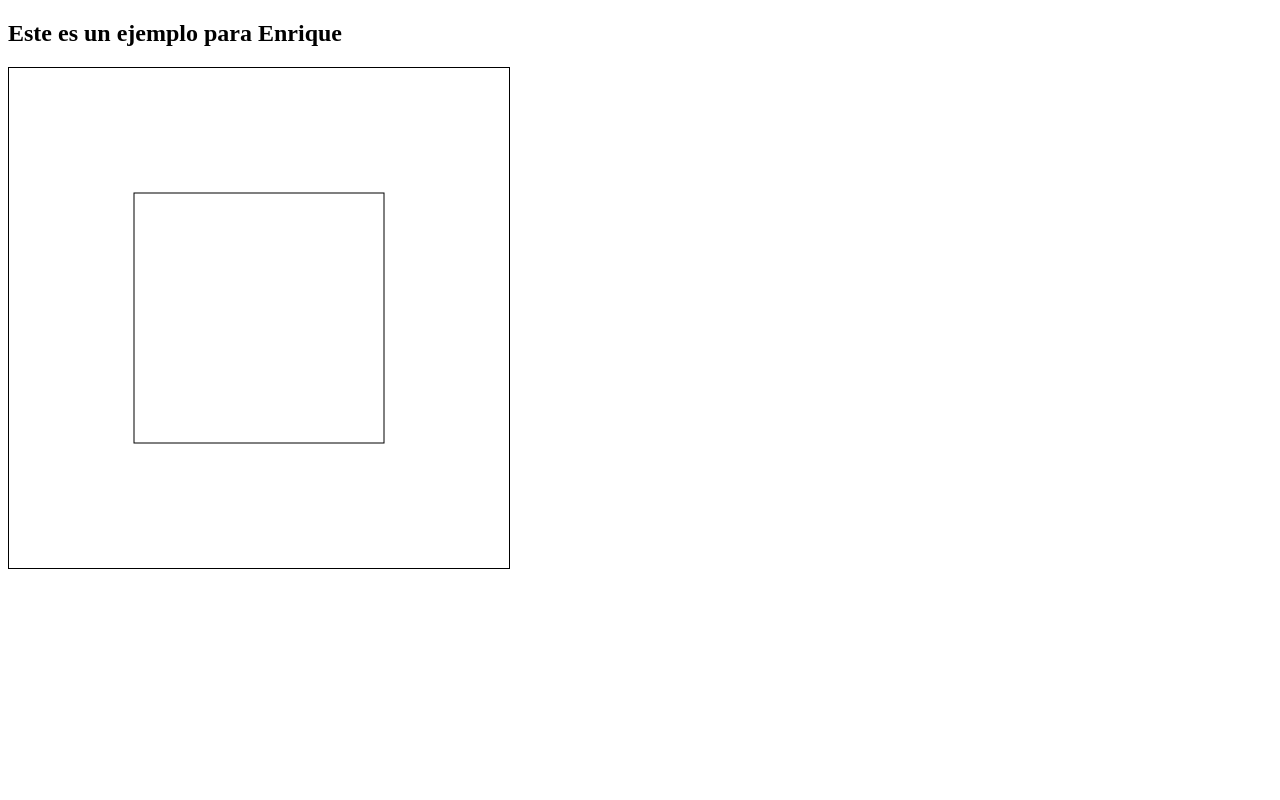
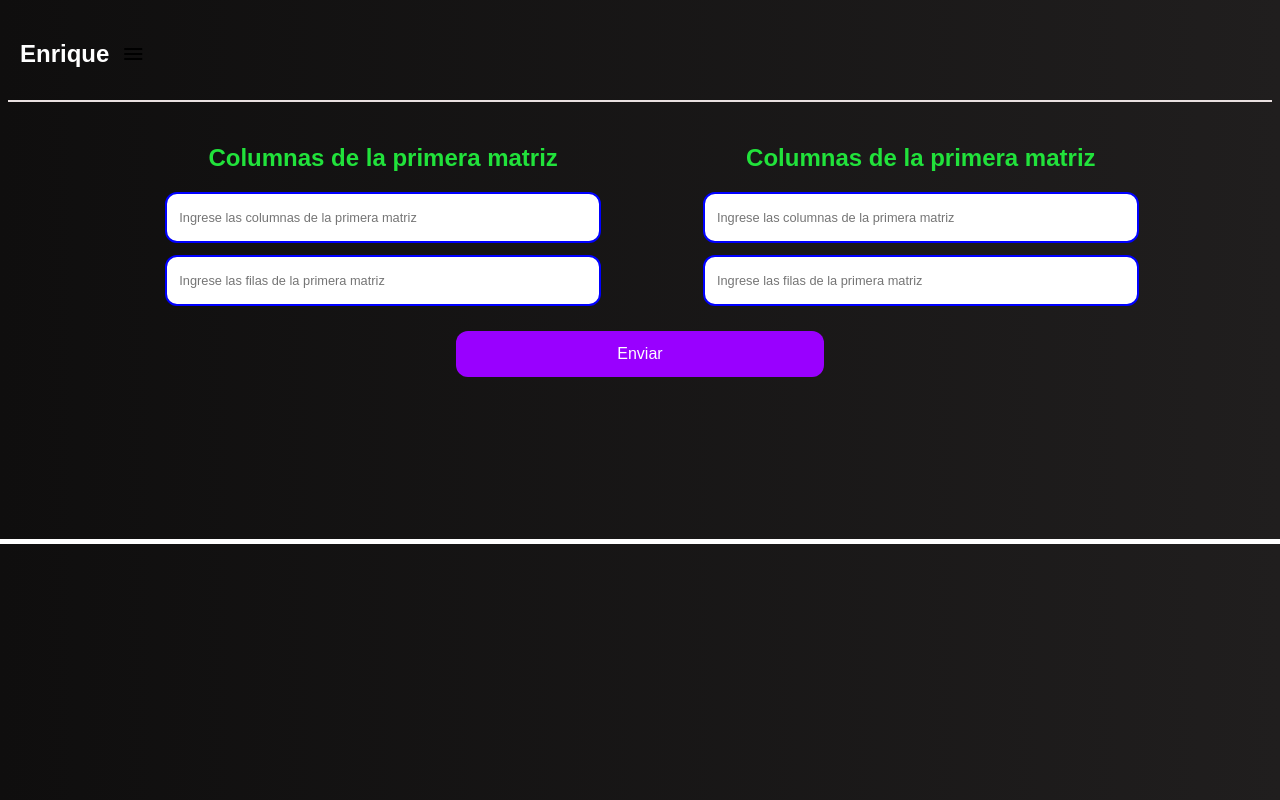
Before and after one commit to MiguelHG2351/matrixTesting, a website: page src/index.html in a window 1280 px wide. Shown: the top 800 px of the page. Drawn offline with nearby package versions, Linux system fonts and the light colour scheme.

Commit message:
error :(

```diff
--- a/src/index.html
+++ b/src/index.html
@@ -1,36 +1,69 @@
 <!DOCTYPE html>
 <html lang="en">
   <head>
-    <meta charset="UTF-8">
-    <meta name="viewport" content="width=device-width, initial-scale=1.0">
+    <meta charset="UTF-8" />
+    <meta name="viewport" content="width=device-width, initial-scale=1.0" />
     <title>Render matrix</title>
+    <link
+      rel="stylesheet"
+      href="https://cdnjs.cloudflare.com/ajax/libs/material-design-icons/3.0.1/iconfont/material-icons.min.css"
+    />
+    <link rel="stylesheet" href="style.css" />
     <style>
       canvas {
         /* width: 100%;
             height: 95vh; */
-            border: 1px solid #000;
+        border: 5px solid #fff;
       }
     </style>
   </head>
   <body>
-    <h2>Este es un ejemplo para Enrique</h2>
+    <div id="app">
+      <header class="header-site">
+        <div>
+          <h2>Enrique</h2>
+          <i class="material-icons">menu</i>
+        </div>
+      </header>
+      <form id="formLine" class="formLine">
+        <div class="col-s2">
+          <label for="colMatrix">Columnas de la primera matriz</label>
+          <input
+            type="number"
+            name="col1"
+            min="1"
+            id="colMatrix"
+            placeholder="Ingrese las columnas de la primera matriz"
+          />
+          <input
+            type="number"
+            name="row1"
+            placeholder="Ingrese las filas de la primera matriz"
+          />
+        </div>
+        <div class="col-s2">
+          <label for="colMatrix">Columnas de la primera matriz</label>
+          <input
+            type="number"
+            name="col2"
+            min="1"
+            id="colMatrix"
+            placeholder="Ingrese las columnas de la primera matriz"
+          />
+          <input
+            type="number"
+            name="row2"
+            placeholder="Ingrese las filas de la primera matriz"
+          />
+        </div>
+        <button>Enviar</button>
+      </form>
+      <div class="container-canvas">
         <canvas id="canvas" width="500" height="500"></canvas>
+      </div>
+    </div>
     <!-- <script src="https://cdnjs.cloudflare.com/ajax/libs/three.js/r119/three.min.js"></script> -->
-    <script>
-        const canvas = document.getElementById("canvas")
-        const ctx = canvas.getContext("2d")
-        function renderMatrix() {
-            const height = canvas.height
-            const width = canvas.width
-            console.log(canvas.width, canvas.height)
-            ctx.fillStyle = "#000"
-            ctx.strokeRect(width / 4 , height / 4, width / 2, height / 2)
-            debugger
-            // ctx.strokeRect(150, 200, 10, 100)
-        }
-
-        renderMatrix()
-    </script>
+    <script src="index2.js"></script>
     <!-- <script>
         			var scene = new THREE.Scene();
 			var camera = new THREE.PerspectiveCamera( 75, window.innerWidth / window.innerHeight, 0.1, 1000 );
--- /dev/null
+++ b/src/index2.js
@@ -0,0 +1,208 @@
+const canvas = document.getElementById("canvas");
+const $formLine = document.getElementById("formLine");
+const app = document.getElementById("app");
+
+class VerifyMatrix {
+  // Verifica que el número de columnas no se ha diferente
+  verifyMatrixLength(firstMatrix, secondaryMatrix) {
+    const equalFirstMatrix = firstMatrix[0].length;
+    const equalSecondaryMatrix = secondaryMatrix[0].length;
+    if (
+      firstMatrix.every((e) => e.length === equalFirstMatrix) &&
+      secondaryMatrix.every((e) => e.length === equalSecondaryMatrix) &&
+      typeof firstMatrix !== "number" &&
+      typeof secondaryMatrix !== "number"
+    ) {
+      return true;
+    } else false;
+  }
+  // Verifica que el número de columnas sea igual al de filas de la segunda matriz
+  verifyMath(firstMatrix, secondaryMatrix) {
+    if (
+      firstMatrix[0].length === secondaryMatrix.length &&
+      Array.isArray(firstMatrix) &&
+      Array.isArray(secondaryMatrix)
+    ) {
+      return true;
+    } else false;
+  }
+  // Verifica las peticiones de los input
+  verifyColAndRow(cols, rows) {
+    if (cols[0] === rows[1]) return true;
+    else return false;
+  }
+  // Verifica todo
+  verify(firstMatrix, secondaryMatrix) {
+    const reply = this.verifyMatrixLength(firstMatrix, secondaryMatrix);
+    const comparate = this.verifyMath(firstMatrix, secondaryMatrix);
+    if (reply && comparate) {
+      return true;
+    } else {
+      document.location =
+        "https://media.giphy.com/media/3o85xsGXVuYh8lM3EQ/giphy.gif";
+    }
+  }
+
+  /* Fin de las clase */
+}
+canvas.width = visualViewport.width;
+canvas.height = visualViewport.height;
+
+/* Clase número 2 */
+
+class RenderMatrix {
+  width = canvas.width;
+
+  height = canvas.height;
+
+  centerHomothecy = Array(this.width, this.height);
+
+  lineWidth = 6;
+
+  constMultp = 10
+
+  render(a, b, ctx) {
+    let multp = this.multiply(a, b);
+    const lineWidth = 6;
+
+    ctx.beginPath();
+    for (let i = 0; i <= multp.length; i++) {
+      debugger
+      if (multp[i + 1] !== undefined) {
+        ctx.strokeStyle = "cyan";
+        ctx.lineWidth = lineWidth;
+        for (let j = 0; j <= multp[i][i]; j++) {
+          if (
+            multp[i][j] !== undefined &&
+            multp[i + 1][j] !== undefined &&
+            multp[i][j + 1] !== undefined &&
+            multp[i + 1][j + 1] !== undefined
+          ) {
+            // ctx.moveTo(
+            //   this.centerHomothecy[0] / 2,
+            //   this.centerHomothecy[1] / 2
+            // );
+            ctx.lineTo(multp[i][j] * this.constMultp, multp[i + 1][j] * this.constMultp);
+            console.log([i][j] * this.constMultp)
+            ctx.lineTo(
+              multp[i][j + 1] * this.constMultp,
+              multp[i + 1][j + 1] * this.constMultp
+            );
+          } else {
+            alert("Se ha producido un error")
+          }
+        }
+      } else {
+        alert("error")
+      }
+    }
+    ctx.closePath(); // Crea un rellleno
+    ctx.fill()
+    ctx.stroke();
+    ctx.beginPath();
+  }
+
+  renderHomothecy(a, b, ctx) {
+    let multp = this.multiply(a, b);
+    const razon = 2;
+
+
+    for (let i = 0; i <= multp.length; i++) {
+      if (multp[i + 1] !== undefined) {
+        ctx.beginPath();
+        for (let j = 0; j <= multp[i][i]; j++) {
+          if (
+            multp[i][j] !== undefined &&
+            multp[i + 1][j] !== undefined &&
+            multp[i][j + 1] !== undefined &&
+            multp[i + 1][j + 1] !== undefined
+          ) {
+            ctx.strokeStyle = "red";
+            ctx.lineWidth = this.lineWidth;
+
+            ctx.moveTo(
+              this.centerHomothecy[0] / 4,
+              this.centerHomothecy[1] / 2
+            );
+            ctx.lineTo(multp[i][j] * this.constMultp, multp[i + 1][j] * this.constMultp);
+            ctx.lineTo(
+              multp[i][j + 1] * this.constMultp,
+              multp[i + 1][j + 1] * this.constMultp
+            );
+            ctx.stroke(); // Crea un rellleno
+            ctx.beginPath();
+          }
+        }
+      }
+    }
+  }
+
+  multiply(a, b) {
+    // debugger;
+    let aNumRows = a.length,
+      aNumCols = a[0].length,
+      bNumRows = b.length, // errorlens ignore
+      bNumCols = b[0].length,
+      m = new Array(aNumRows); // initialize array of rows
+    for (var r = 0; r < aNumRows; ++r) {
+      m[r] = new Array(bNumCols); // initialize the current row
+      for (var c = 0; c < bNumCols; ++c) {
+        m[r][c] = 0; // initialize the current cell
+        for (var i = 0; i < aNumCols; ++i) {
+          try {
+            m[r][c] += a[r][i] * b[i][c];
+          } catch (e) {
+            console.log("Funciona!!!");
+          }
+        }
+      }
+    }
+    return m;
+  }
+}
+
+$formLine.addEventListener("submit", (e) => {
+  e.preventDefault();
+  const formData = new FormData(e.currentTarget);
+  getData(formData);
+});
+
+function renderMatrix() {
+  /* Array de pruebas */
+
+  //   const array = [
+  //     [5, 3, -4, -2],
+  //     [8, -1, 0, -3],
+  //   ];
+
+  //   const arrayTwo = [
+  //     [1, 4, 0],
+  //     [-5, 3, 7],
+  //     [0, -9, 5],
+  //     [5, 1, 4],
+  //   ];
+
+  let a = [
+    [5, 3, -4, -2],
+    [8, -1, 0, -3],
+  ],
+    b = [
+      [1, 4, 0],
+      [-5, 3, 7],
+      [0, -9, 5],
+      [5, 1, 4],
+    ];
+  // Verifica que la matriz se puede resolver
+  if (new VerifyMatrix().verify(a, b)) {
+    const ctx = canvas.getContext("2d");
+    new RenderMatrix().render(a, b, ctx);
+    // new RenderMatrix().renderHomothecy(a,b, ctx)
+  } else {
+    alert("No :/");
+  }
+
+  // ctx.strokeRect(150, 200, 10, 100)
+}
+renderMatrix();
+
+window.addEventListener("resize", renderMatrix);
--- /dev/null
+++ b/src/style.css
@@ -0,0 +1,115 @@
+* {
+    box-sizing: border-box;
+}
+
+ body {
+  font-family: sans-serif;
+  /* background: linear-gradient(to right, cyan, blue); */
+  /* background-image: url(https://media1.giphy.com/media/MC6eSuC3yypCU/giphy.gif?cid=ecf05e47iyfuww7uwmgufkr5zdrvs75qt1u2efjivd4gzhcp&rid=giphy.gif); */
+  background-image: linear-gradient(to right, #0f0e0e, #201e1e);
+}
+
+label {
+    cursor: pointer;
+    font-size: 22px;
+}
+
+
+#app {
+    height: 100vh;
+}
+
+.header-site {
+  border-bottom: 2px solid rgb(233, 224, 224);
+  margin-bottom: 30px;
+  display: flex;
+}
+
+.header-site div {
+  display: flex;
+  align-items: center;
+  justify-content: center;
+  border-radius: 50%;
+}
+
+.material-icons {
+  cursor: pointer;
+}
+
+.header-site h2 {
+  color: #fff;
+  padding: 12px;
+}
+
+.formLine {
+    margin: 30px 0;
+    display: grid;
+    grid-template-columns: repeat(2, 1fr);
+    justify-content: center;
+    gap: 25px;
+    align-items: center;
+    width: 85%;
+    margin: auto;
+    padding: 12px;
+}
+
+.formLine:focus-within {
+    border: 2px solid #fff;
+}
+
+.formLine input {
+  padding: 12px;
+  font-size: 0.8em;
+  width: 85%;
+  border-radius: 12px;
+  border: 2px solid blue;
+  outline: none;
+}
+
+.formLine label {
+    color: rgb(33, 226, 59);
+    font-weight: 700;
+    font-size: 1.5em;
+}
+
+
+[class*="col-"] {
+    display: flex;
+    flex-wrap: wrap;
+    width: 100%;
+    height: 100%;
+    justify-content: center;
+    margin: 12px;
+    gap: 12px; /* Gap ya es nativo en flexbox :) */
+}
+
+input::-webkit-details-marker {
+  color: red;
+}
+
+.formLine button {
+    color: #fff;
+    background: #90f;
+    border: none;
+    outline: yellow;
+    border-radius: 12px;
+    padding: 14px;
+    margin: 12px;
+    width: 35%;
+    margin: auto;
+    grid-column: 1 / span 2;
+    cursor: pointer;
+    transition: all ease 0.3s;
+    font-size: 16px;
+}
+
+.formLine button:hover {
+    transform: scale(0.92);
+}
+
+.container-canvas {
+  display: flex;
+  justify-content: center;
+  align-items: center;
+  margin: 150px 0;
+}
```
Also changed, not shown: index.js (deleted, +0 -14 lines), src/index.js (added, +223 -0 lines), 1 other file. Lines whose indentation alone changed are shown as unchanged.
